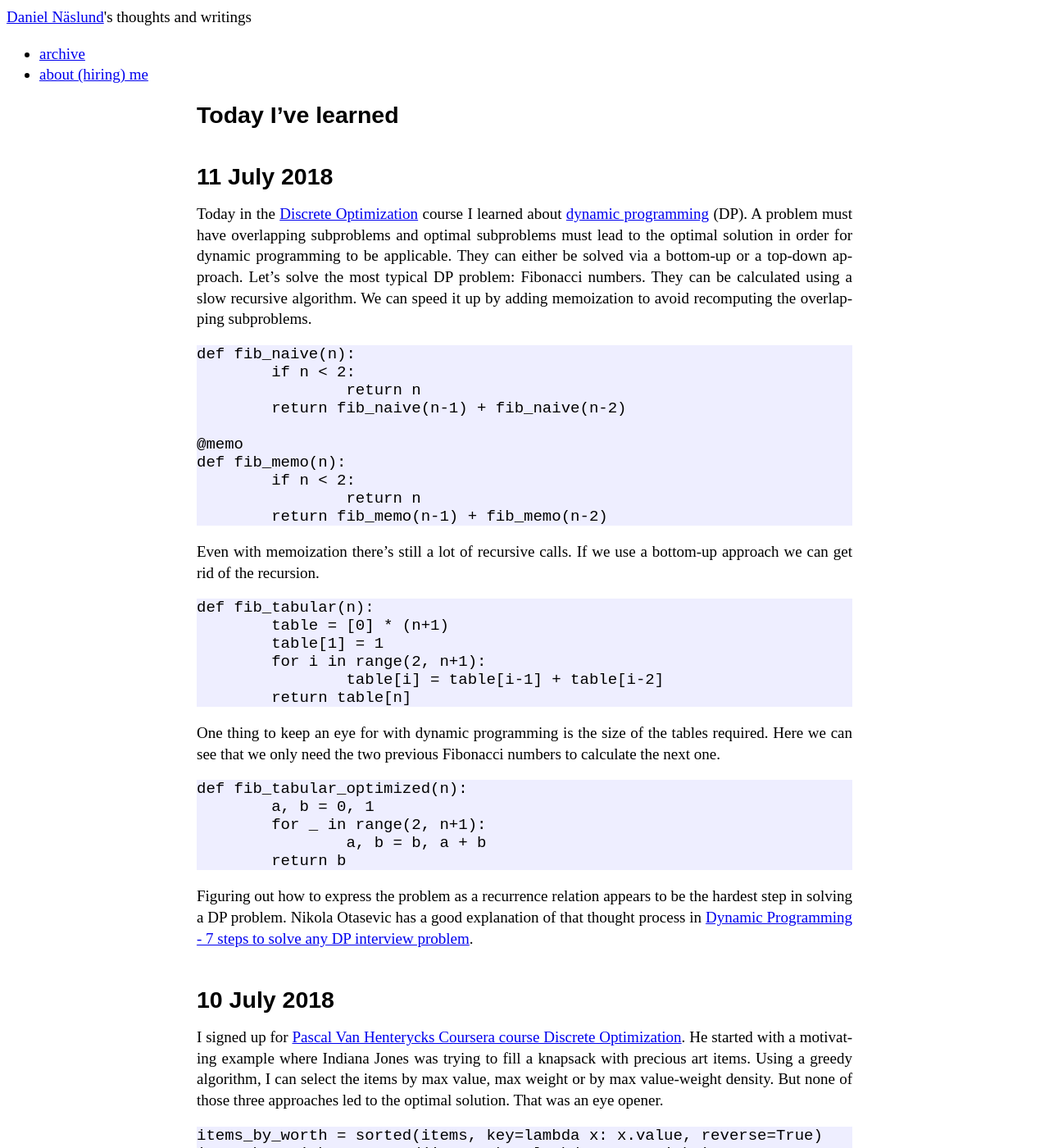
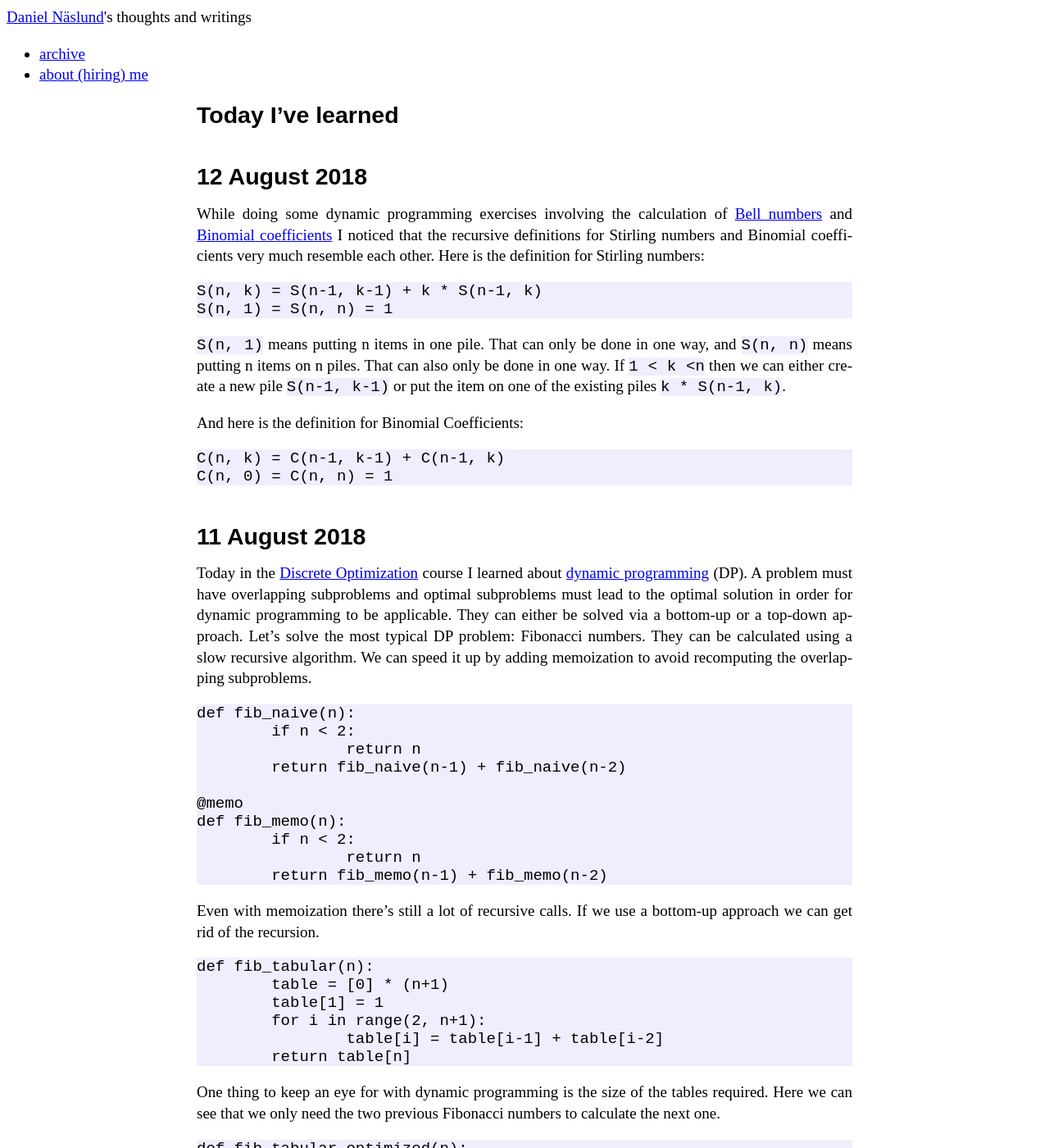
Before and after one commit to dannas/dannas.github.com, a Jekyll site: the page built from TIL.markdown, in a window 1280 px wide and 1400 px high. Shown: the whole window at 82% size. Built offline with Jekyll 4.4.1, drawn with Linux system fonts in a browser that asks for light colours.

Commit message:
Another TIL

````diff
--- a/TIL.markdown
+++ b/TIL.markdown
@@ -5,7 +5,25 @@ use_math: true
 ---
 # Today I've learned
 
-## 11 July 2018
+## 12 August 2018
+
+While doing some dynamic programming exercises involving the calculation of [Bell numbers](https://en.wikipedia.org/wiki/Bell_number) and [Binomial coefficients](https://en.wikipedia.org/wiki/Binomial_coefficient) I noticed that the recursive definitions  for Stirling numbers and Binomial coefficients very much resemble each other. Here is the definition for Stirling numbers:
+
+```
+S(n, k) = S(n-1, k-1) + k * S(n-1, k)
+S(n, 1) = S(n, n) = 1
+```
+
+`S(n, 1)` means putting n items in one pile. That can only be done in one way, and `S(n, n)` means putting n items on n piles. That can also only be done in one way. If `1 < k <n` then we can either create a new pile `S(n-1, k-1)` or put the item on one of the existing piles `k * S(n-1, k)`.
+
+And here is the definition for Binomial Coefficients:
+
+```
+C(n, k) = C(n-1, k-1) + C(n-1, k)
+C(n, 0) = C(n, n) = 1
+```
+
+## 11 August 2018
 
 Today in the [Discrete Optimization](https://www.coursera.org/learn/discrete-optimization) course I learned about [dynamic programming](https://en.wikipedia.org/wiki/Dynamic_programming) (DP).  A problem must have overlapping subproblems and optimal subproblems must lead to the optimal solution in order for dynamic programming to be applicable. They can either be solved via a bottom-up or a top-down approach. Let's solve the most typical DP problem: Fibonacci numbers. They can be calculated using a  slow recursive algorithm. We can speed it up by adding memoization to avoid recomputing the overlapping subproblems.
 
@@ -45,7 +63,7 @@ def fib_tabular_optimized(n):
 
 Figuring out how to express the problem as a recurrence relation appears to be the hardest step in solving a DP problem. Nikola Otasevic has a good explanation of that thought process in [Dynamic Programming - 7 steps to solve any DP interview problem](http://blog.refdash.com/dynamic-programming-tutorial-example/).
 
-## 10 July 2018
+## 10 August 2018
 
 I signed up for [Pascal Van Henterycks Coursera course Discrete Optimization](https://www.coursera.org/learn/discrete-optimizationhttps://www.coursera.org/learn/discrete-optimization).  He started with a motivating example where Indiana Jones was trying to fill a knapsack with precious art items. Using a greedy algorithm, I can select the items by max value, max weight or by max value-weight density. But none of those three approaches led to the optimal solution. That was an eye opener.
 
````
